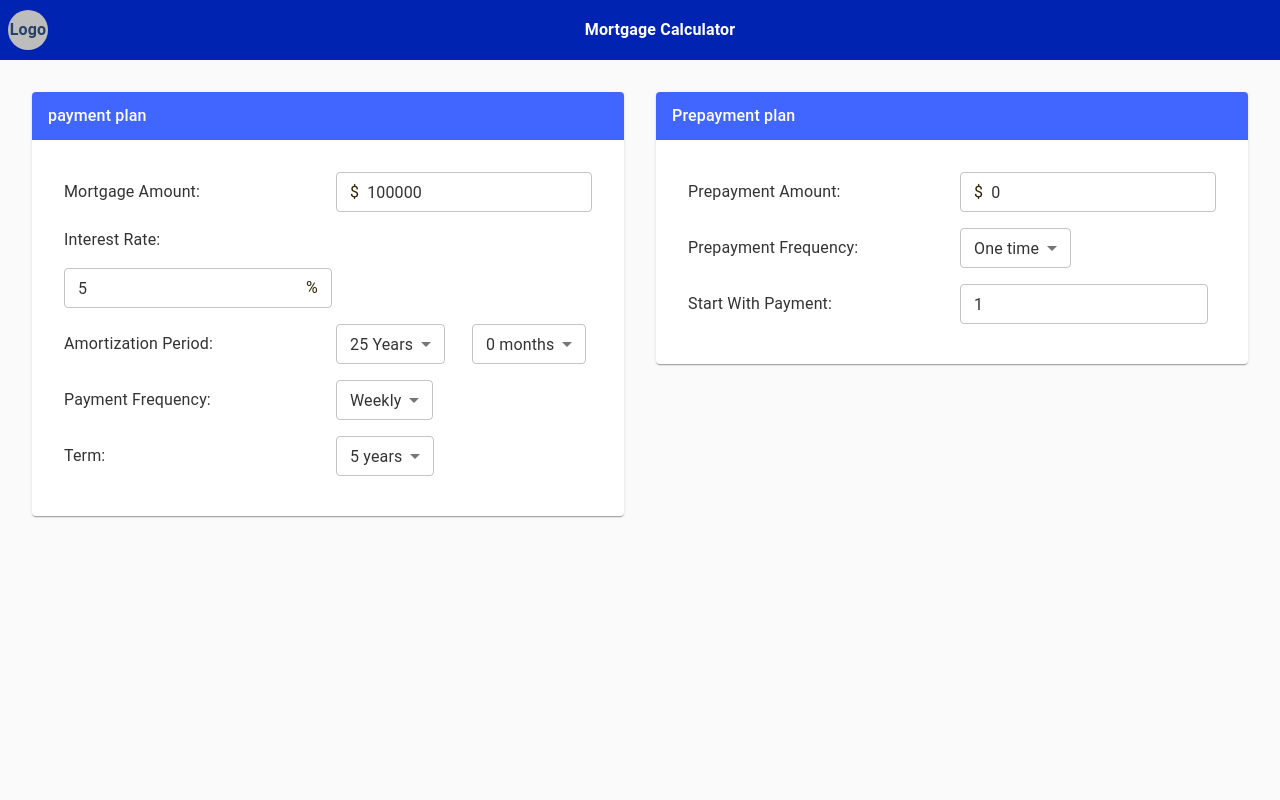
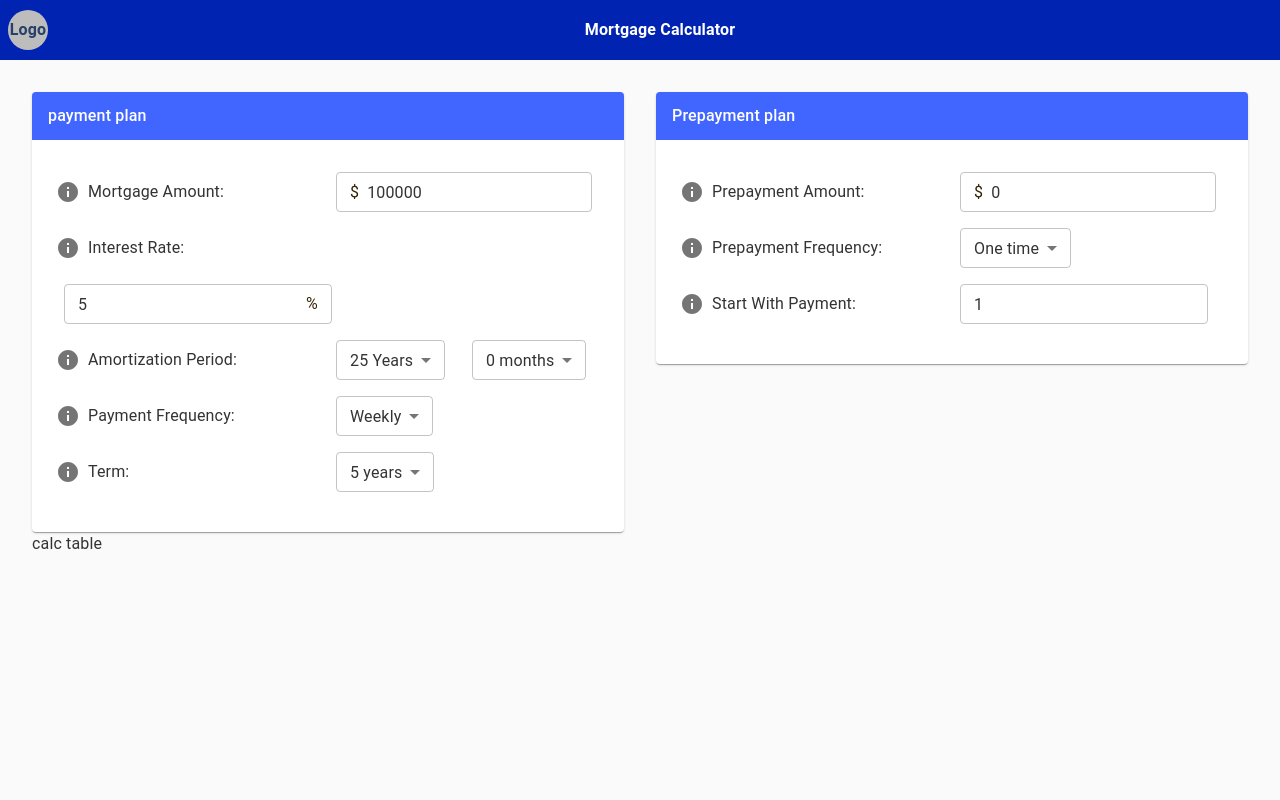
Before and after one commit to Kmas47/mortgage-calculator, a React (Create React App) app: page / in a window 1280 px wide. Shown: the top 800 px of the page. Built offline with nearby package versions, Linux system fonts and the light colour scheme.

Commit message:
feature: tooltip

```diff
--- a/package.json
+++ b/package.json
@@ -5,6 +5,7 @@
   "dependencies": {
     "@emotion/react": "^11.4.1",
     "@emotion/styled": "^11.3.0",
+    "@mui/icons-material": "^5.0.4",
     "@mui/material": "^5.0.4",
     "@mui/styles": "^5.0.1",
     "@types/jest": "^26.0.24",
--- a/src/App.tsx
+++ b/src/App.tsx
@@ -4,7 +4,6 @@ import createEmotionCache from "./utils /config/emotionCache";
 import { theme } from "./utils /config/theme";
 import { Page } from "./components /theme/page";
 import { CssBaseline, ThemeProvider } from "@mui/material";
-import { PageLayout } from "./components /theme/pageLayout";
 import { MortgageCalculator } from "./pages/mortgageCalculator";
 
 const clientSideEmotionCache = createEmotionCache();
@@ -15,9 +14,7 @@ function App() {
       <ThemeProvider theme={theme}>
         <CssBaseline />
         <Page>
-          <PageLayout>
-            <MortgageCalculator />
-          </PageLayout>
+          <MortgageCalculator />
         </Page>
       </ThemeProvider>
     </CacheProvider>
--- /dev/null
+++ b/src/components /form/inputTitle.tsx
@@ -0,0 +1,25 @@
+import { Grid, Typography } from "@mui/material";
+import { makeStyles } from "@mui/styles";
+import React from "react";
+import { MortgageCalculatorToolTip } from "../tooltip/mortgageCalculatorToolTip";
+
+const useGlobalStyles = makeStyles(() => ({
+  toolTipContainer: {
+    paddingLeft: `0 !important`,
+  },
+}));
+
+export const InputTitle = (props) => {
+  const globaleClasses = useGlobalStyles();
+  const { toolTipTitle, title } = props;
+  return (
+    <Grid className={globaleClasses.toolTipContainer} item md={6}>
+      <Grid container alignItems="center">
+        <MortgageCalculatorToolTip title={toolTipTitle} />
+        <Grid item>
+          <Typography>{title}:</Typography>
+        </Grid>
+      </Grid>
+    </Grid>
+  );
+};
--- a/src/components /form/paymentCalculator.tsx
+++ b/src/components /form/paymentCalculator.tsx
@@ -3,7 +3,6 @@ import {
   InputAdornment,
   MenuItem,
   TextField,
-  Typography,
 } from "@mui/material";
 import React from "react";
 import { IPaymentPlan } from "../../@types/types";
@@ -14,6 +13,8 @@ import {
   PAYMENT_FREQUENCY,
   TERM,
 } from "../../utils /constants/constants";
+import { PAYMENT_AMOUNT_TOOLTIP, PAYMENT_PLAN_AMORTIZATION_TOOLTIP, PAYMENT_PLAN_FREQUENCY, PAYMENT_PLAN_INTEREST_RATE_TOOLTIP, PAYMENT_PLAN_TERM } from "../../utils /constants/tooltipConstant";
+import { InputTitle } from "./inputTitle";
 
 export const PaymentCalculator = (props: {
   paymentPlan: IPaymentPlan;
@@ -31,10 +32,10 @@ export const PaymentCalculator = (props: {
   return (
     <Grid container sx={{ p: 2 }}>
       <Grid container spacing={2} alignItems="center">
-        <Grid item md={6}>
-          {" "}
-          <Typography>Mortgage Amount:</Typography>
-        </Grid>
+        <InputTitle
+          toolTipTitle={PAYMENT_AMOUNT_TOOLTIP}
+          title="Mortgage Amount"
+        />
         <Grid item md={6}>
           <TextField
             type="number"
@@ -50,15 +51,15 @@ export const PaymentCalculator = (props: {
             size="small"
           />
         </Grid>
-        <Grid item md={6}>
-          {" "}
-          <Typography>Interest Rate:</Typography>
-        </Grid>
+        <InputTitle
+          toolTipTitle={PAYMENT_PLAN_INTEREST_RATE_TOOLTIP}
+          title="Interest Rate"
+        />
         <Grid item>
           <TextField
             type="number"
-            id="mortgage-amount"
-            aria-labelledby="mortgage amount"
+            id="interest-rate"
+            aria-labelledby="annual mortgage interest rate"
             value={paymentPlan.interestRate}
             onChange={handleChange(INTEREST_RATE, dispatch)}
             InputProps={{
@@ -67,16 +68,16 @@ export const PaymentCalculator = (props: {
             size="small"
           />
         </Grid>
-        <Grid item md={6}>
-          {" "}
-          <Typography>Amortization Period:</Typography>
-        </Grid>
+        <InputTitle
+          toolTipTitle={PAYMENT_PLAN_AMORTIZATION_TOOLTIP}
+          title="Amortization Period"
+        />
         <Grid item md={3}>
           <TextField
             select
             name="years"
-            id="mortgage-amount"
-            aria-labelledby="mortgage amount"
+            id="amortization-years"
+            aria-labelledby="mortgage amortization years"
             size="small"
             value={paymentPlan.amortizationPeriod.years}
             onChange={handleSelect(AMORTIZATION_PERIOD, dispatch)}
@@ -106,10 +107,10 @@ export const PaymentCalculator = (props: {
             ))}
           </TextField>
         </Grid>
-        <Grid item md={6} xs={6}>
-          {" "}
-          <Typography>Payment Frequency:</Typography>
-        </Grid>
+        <InputTitle
+          toolTipTitle={PAYMENT_PLAN_FREQUENCY}
+          title="Payment Frequency"
+        />
         <Grid item md={6} xs={6}>
           <TextField
             select
@@ -127,10 +128,10 @@ export const PaymentCalculator = (props: {
             ))}
           </TextField>
         </Grid>
-        <Grid item xs={6} md={6}>
-          {" "}
-          <Typography>Term:</Typography>
-        </Grid>
+        <InputTitle
+          toolTipTitle={PAYMENT_PLAN_TERM}
+          title="Term"
+        />
         <Grid item xs={6} md={6}>
           <TextField
             select
--- a/src/components /form/prePaymentPlan.tsx
+++ b/src/components /form/prePaymentPlan.tsx
@@ -1,32 +1,49 @@
-import {
-  Grid,
-  InputAdornment,
-  MenuItem,
-  TextField,
-  Typography,
-} from "@mui/material";
-import React from "react";
+import { Grid, InputAdornment, MenuItem, TextField } from "@mui/material";
+import React, { useState } from "react";
 import {
   PRE_PAYMENT_AMOUNT,
   PRE_PAYMENT_FREQUENCY,
   PRE_PAYMENT_START,
 } from "../../utils /constants/constants";
+import {
+  PRE_PAYMENT_AMOUNT_TOOLTIP,
+  PRE_PAYMENT_FREQUENCY_TOOLTIP,
+  PRE_PAYMENT_START_TOOLTIP,
+} from "../../utils /constants/tooltipConstant";
+import { InputTitle } from "./inputTitle";
+
+const prePaymentAmountErrorText =
+  "The prepayment amount must be less than the mortgage amount";
 
 export const PrepaymentForm = (props) => {
+  const [prePaymentAmountError, setPrePaymentAmountError] =
+    useState<boolean>(false);
   const { paymentPlan, prePayment, dispatch, handleChange, handleSelect } =
     props;
+
   const prePaymentFrequency = [
     { label: "One time", value: 1 },
     { label: "Each year", value: paymentPlan.amortizationPeriod.years },
   ];
 
+  const handleValidation = (type) => () => {
+    switch (type) {
+      case PRE_PAYMENT_AMOUNT:
+        if (paymentPlan.mortgageAmount < prePayment.prePaymentAmount)
+          setPrePaymentAmountError(true);
+        return;
+      default:
+        return false;
+    }
+  };
+
   return (
     <Grid container sx={{ p: 2 }}>
       <Grid container spacing={2} alignItems="center">
-        <Grid item md={6}>
-          {" "}
-          <Typography>Prepayment Amount:</Typography>
-        </Grid>
+        <InputTitle
+          toolTipTitle={PRE_PAYMENT_AMOUNT_TOOLTIP}
+          title="Prepayment Amount"
+        />
         <Grid item md={6}>
           <TextField
             type="number"
@@ -34,18 +51,22 @@ export const PrepaymentForm = (props) => {
             aria-labelledby="mortgage pre-payment amount"
             value={prePayment.prePaymentAmount}
             onChange={handleChange(PRE_PAYMENT_AMOUNT, dispatch)}
+            onBlur={handleValidation(PRE_PAYMENT_AMOUNT)}
+            error={prePaymentAmountError}
+            helperText={prePaymentAmountError ? prePaymentAmountErrorText : ""}
             InputProps={{
               startAdornment: (
                 <InputAdornment position="start">$</InputAdornment>
               ),
             }}
             size="small"
+            sx={{ ".MuiFormHelperText-root": { mx: 0 } }}
           />
         </Grid>
-        <Grid item md={6}>
-          {" "}
-          <Typography>Prepayment Frequency:</Typography>
-        </Grid>
+        <InputTitle
+          toolTipTitle={PRE_PAYMENT_FREQUENCY_TOOLTIP}
+          title="Prepayment Frequency"
+        />
         <Grid item md={3}>
           <TextField
             select
@@ -54,6 +75,7 @@ export const PrepaymentForm = (props) => {
             size="small"
             value={prePayment.prePaymentFrequency.value}
             onChange={handleSelect(PRE_PAYMENT_FREQUENCY, dispatch)}
+            onBlur={handleValidation}
           >
             {prePaymentFrequency.map((option) => (
               <MenuItem key={option.value} value={option.value}>
@@ -62,15 +84,15 @@ export const PrepaymentForm = (props) => {
             ))}
           </TextField>
         </Grid>
-        <Grid item md={6}>
-          {" "}
-          <Typography>Start With Payment:</Typography>
-        </Grid>
+        <InputTitle
+          toolTipTitle={PRE_PAYMENT_START_TOOLTIP}
+          title="Start With Payment"
+        />
         <Grid item>
           <TextField
             type="number"
-            id="mortgage-amount"
-            aria-labelledby="mortgage amount"
+            id="start-prepayment-plan"
+            aria-labelledby="start pre-payment plan"
             size="small"
             value={prePayment.prePaymentStart}
             onChange={handleChange(PRE_PAYMENT_START, dispatch)}
--- /dev/null
+++ b/src/components /tooltip/mortgageCalculatorToolTip.tsx
@@ -0,0 +1,15 @@
+import { Grid, IconButton, Tooltip } from "@mui/material";
+import React from "react";
+import InfoIcon from "@mui/icons-material/Info";
+
+export const MortgageCalculatorToolTip = ({title}) => {
+  return (
+    <Grid item>
+      <Tooltip title={title}>
+        <IconButton>
+          <InfoIcon />
+        </IconButton>
+      </Tooltip>
+    </Grid>
+  );
+};
--- a/src/pages/mortgageCalculator.tsx
+++ b/src/pages/mortgageCalculator.tsx
@@ -4,6 +4,7 @@ import { IPaymentPlan } from "../@types/types";
 import { BaseCard } from "../components /card/baseCard";
 import { PaymentCalculator } from "../components /form/paymentCalculator";
 import { PrepaymentForm } from "../components /form/prePaymentPlan";
+import { PageLayout } from "../components /theme/pageLayout";
 import { reducer } from "../context/reducers/reducers";
 import { AMORTIZATION_PERIOD } from "../utils /constants/constants";
 
@@ -56,6 +57,7 @@ export const MortgageCalculator = () => {
     });
   };
   return (
+    <PageLayout>
       <Grid container>
         <Grid container spacing={4} justifyContent="center">
           <Grid item lg={6}>
@@ -86,6 +88,8 @@ export const MortgageCalculator = () => {
             />
           </Grid>
         </Grid>
+        <Grid container>calc table</Grid>
       </Grid>
+    </PageLayout>
   );
 };
--- /dev/null
+++ b/src/utils /constants/tooltipConstant.ts
@@ -0,0 +1,15 @@
+export const PRE_PAYMENT_AMOUNT_TOOLTIP =
+  "Amount that you will prepay on your mortgage. This amount will be applied to the mortgage principal balance, at a frequency of prepayments that you determine.";
+export const PRE_PAYMENT_FREQUENCY_TOOLTIP =
+  "The frequency under which you will make prepayments on your mortgage. The options are one time payment, yearly and the same as regular payment.";
+export const PRE_PAYMENT_START_TOOLTIP =
+  "This is the payment number that your prepayments will begin with. For a one time payment, this is the payment number that the single prepayment will be included in. All prepayments of principal are assumed to be received by your lender in time to be included in the following month's interest calculation.";
+export const PAYMENT_AMOUNT_TOOLTIP =
+  "The amount you expect to borrow from your financial institution. It is calculated as the purchase price of your home, minus the down payment plus any applicable mortgage loan insurance premium you have to pay.";
+export const PAYMENT_PLAN_INTEREST_RATE_TOOLTIP =
+  "Annual interest rate for this mortgage.";
+export const PAYMENT_PLAN_AMORTIZATION_TOOLTIP =
+  "The number of years and months over which you will repay this loan. The most common amortization period is 25 years. Not to be confused with the term of your loan, which is the duration of the loan agreement you signed with your financial institution and that has to be renewed regularly. Terms are generally for 1 to 10 years.";
+export const PAYMENT_PLAN_FREQUENCY =
+  "By choosing an accelerated payment frequency, you can reduce your amortization period and save thousands of dollars in interest in the long run. For example, the accelerated bi-weekly payment allows you to pay half of your monthly payment every two weeks. You will therefore make 26 payments a year, the equivalent of one extra monthly payment a year.";
+export const PAYMENT_PLAN_TERM = "The number of term years.";
```
Also changed, not shown: 1 other file (tests, documents, lock files or other folders). Lines whose indentation alone changed are shown as unchanged.
